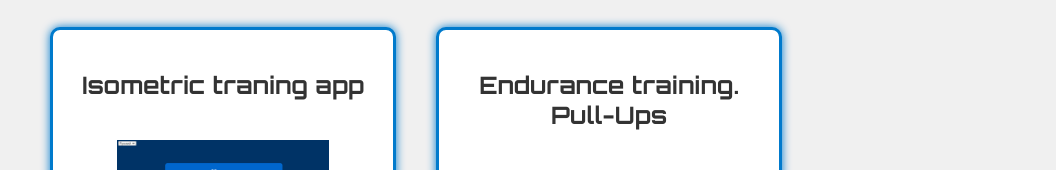
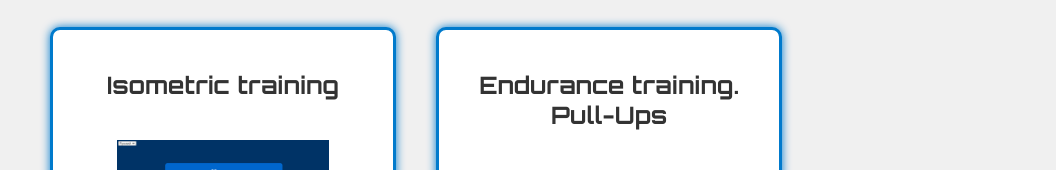
Before and after one commit to mateotop/projects-web, a plain HTML site: page index.html in a window 1280 px wide. Shown: the part 184-354 px from the top of the page, without its empty margins (224-1280 px from the left). Drawn offline with Linux system fonts and the light colour scheme.

Commit message:
app-2. v0.2.3

```diff
--- a/index.html
+++ b/index.html
@@ -17,7 +17,7 @@
     <h1>Projects</h1>
     <h2>Sport</h2>
         <a href="https://mateotop.github.io/sport-BLUD/" target="_blank" class="post">
-            <h2>Isometric traning app</h2>
+            <h2>Isometric training</h2>
             <img src="imgs/blud_demo_1.png" alt="">
             <p class="description">Static exercises inpired by BLUD</p>
         </a>
```
